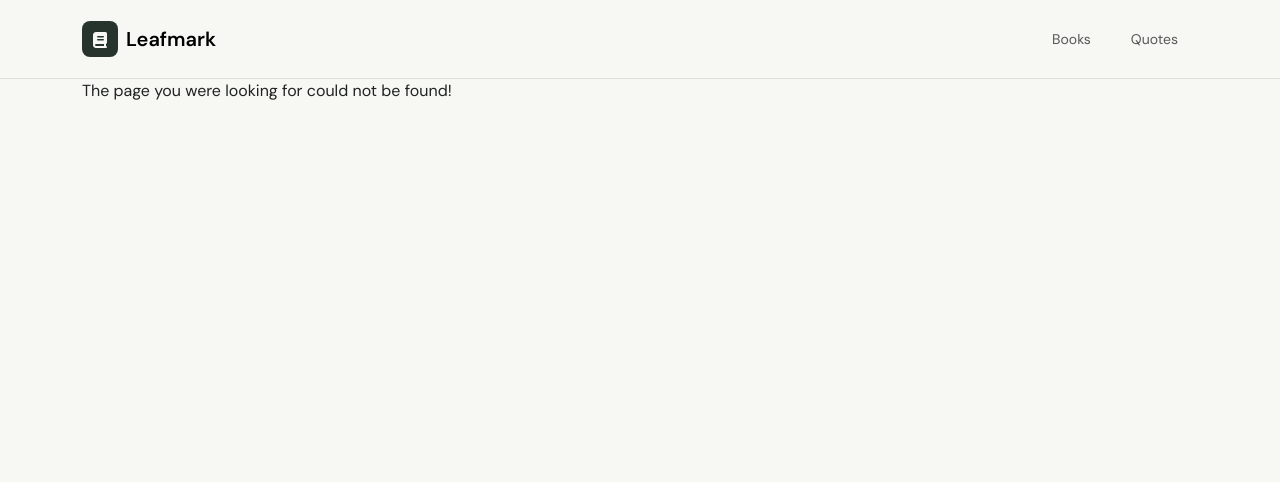
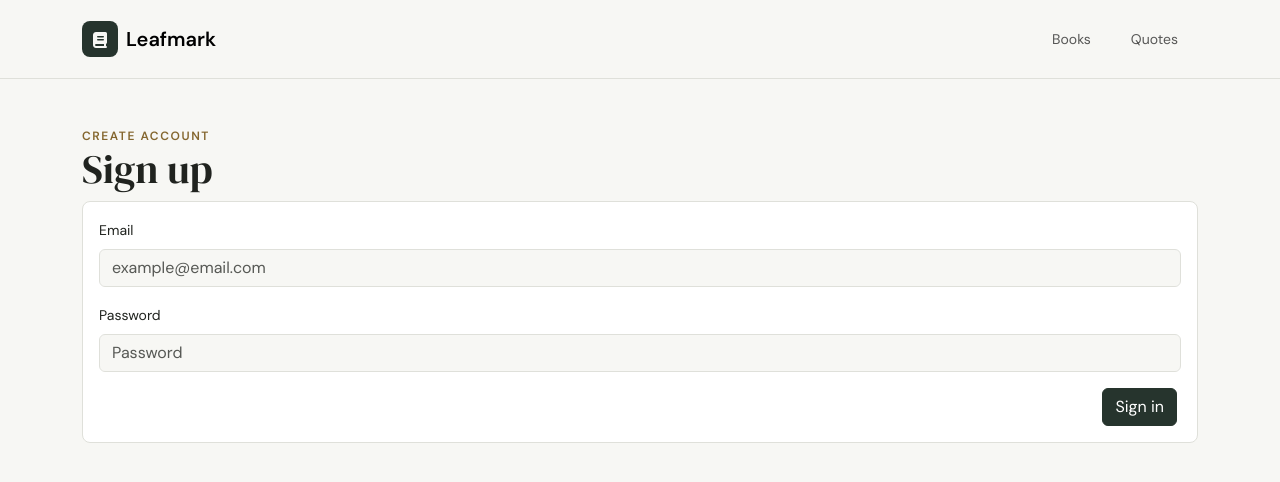
Before and after one commit to WilliamMatton/BookApp, an Angular app in the folder client/: page /signup in a window 1280 px wide. Shown: the top 482 px of the page. Built offline with nearby package versions, Linux system fonts and the light colour scheme.

Commit message:
Add SignUp component with form handling and routing

```diff
--- a/client/src/app/app.routes.ts
+++ b/client/src/app/app.routes.ts
@@ -5,6 +5,7 @@ import { AddBook } from './add-book/add-book';
 import { UpdateBook } from './update-book/update-book';
 import { PageNotFound } from './page-not-found/page-not-found';
 import { Login } from './login/login';
+import { SignUp } from './sign-up/sign-up';
 
 export const routes: Routes = [
   {
@@ -28,6 +29,11 @@ export const routes: Routes = [
     title: 'Update Book',
   },
   {
+    path: 'signup',
+    component: SignUp,
+    title: 'Sign Up',
+  },
+  {
     path: 'login',
     component: Login,
     title: 'Sign In',
--- /dev/null
+++ b/client/src/app/sign-up/sign-up.ts
@@ -0,0 +1,35 @@
+import { Component, inject } from '@angular/core';
+import { AuthForm } from '../auth-form/auth-form';
+import { User } from '../user';
+
+@Component({
+  selector: 'app-sign-up',
+  imports: [AuthForm],
+  template: `
+    <div class="container p-0 mt-5">
+      <div class="row">
+        <span class="text-reading fw-semibold fs-8 text-uppercase ls-wider">Create account</span>
+        <h1>Sign up</h1>
+      </div>
+      <div class="row">
+        <div class="col">
+          <app-auth-form
+            submitLabel="Sign in"
+            [errorMessage]="errorMsg"
+            (submitted)="onSubmit($event)"
+          ></app-auth-form>
+        </div>
+      </div>
+    </div>
+  `,
+  styleUrl: './sign-up.scss',
+})
+export class SignUp {
+  errorMsg = '';
+
+  onSubmit(user: User) {
+    this.errorMsg = '';
+
+    alert(`Signed up as ${user.email}`);
+  }
+}
```
Also changed, not shown: client/src/app/sign-up/sign-up.scss (added), 1 other file (tests, documents, lock files or other folders).
